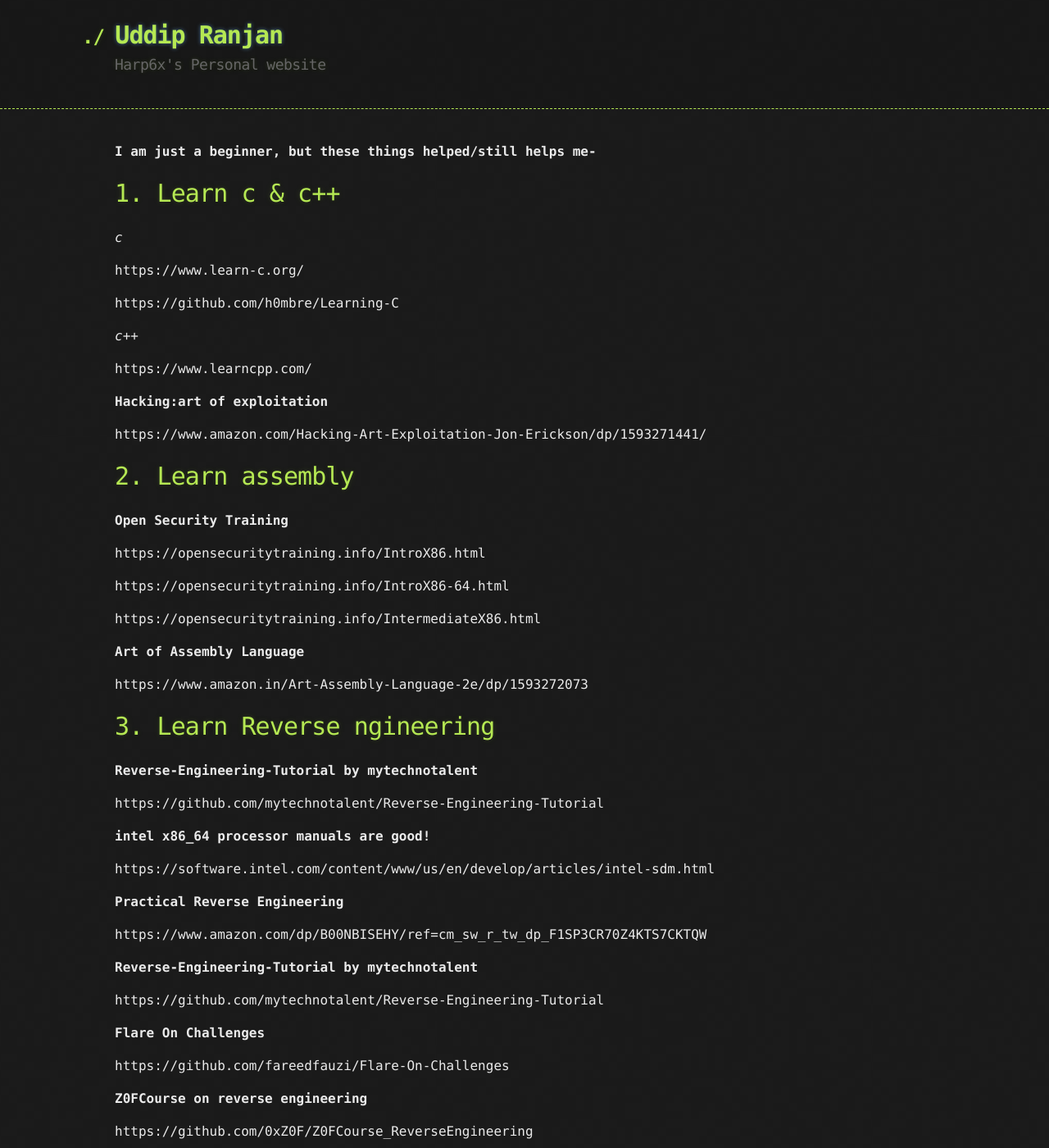
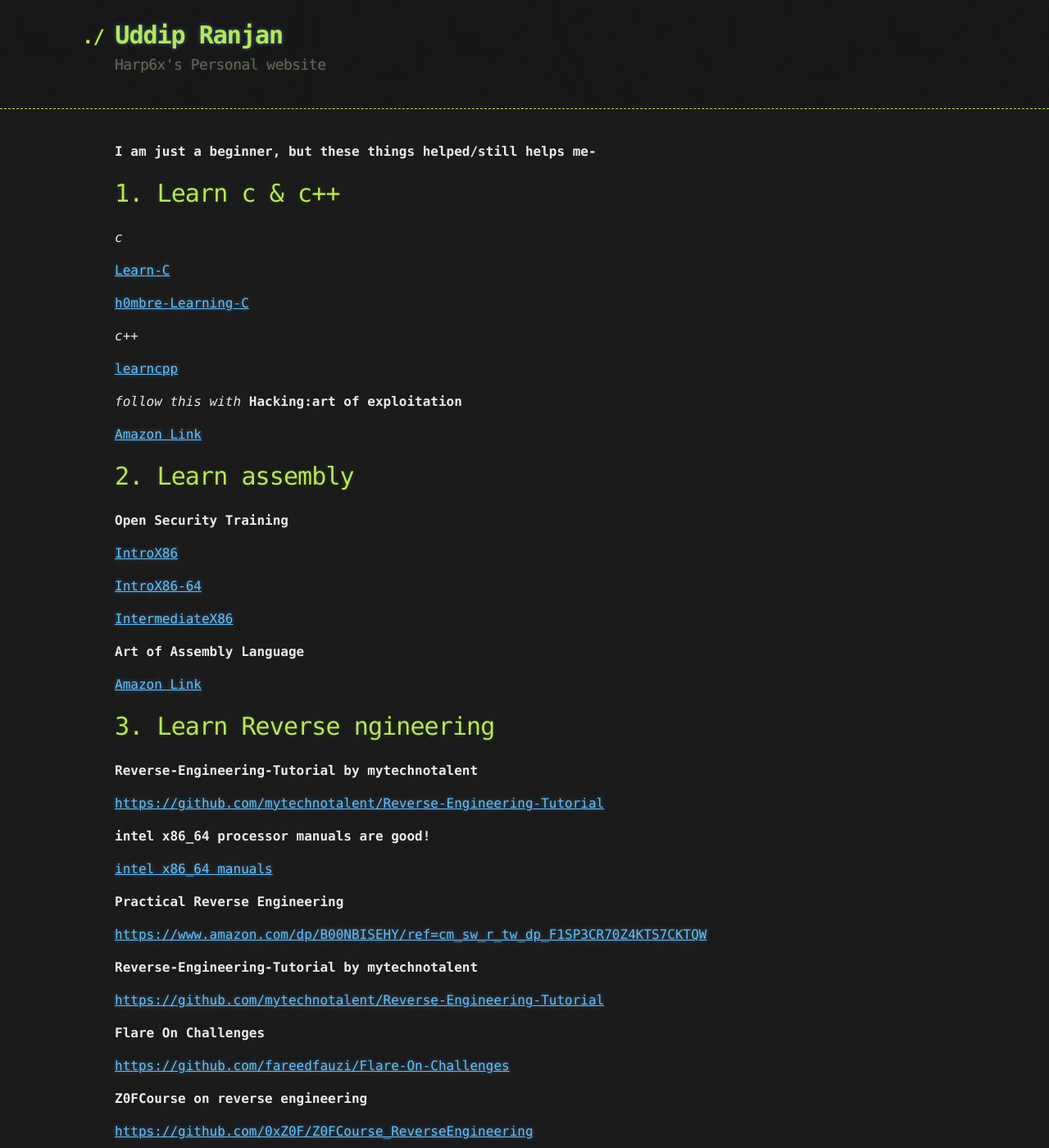
Before and after one commit to Harp6x/harp6x.github.io, a Jekyll site: the page built from posts/0_to_malware_analyst.md, in a window 1280 px wide and 1400 px high. Shown: the whole window at 82% size. Built offline with Jekyll 4.4.1, drawn with Linux system fonts in a browser that asks for light colours; our own code applies the rules of GitHub Pages for plain Markdown files; some of the changed text lies outside the part shown.

Commit message:
Update 0_to_malware_analyst.md

```diff
--- a/posts/0_to_malware_analyst.md
+++ b/posts/0_to_malware_analyst.md
@@ -5,32 +5,32 @@
 
 *c*
 
-https://www.learn-c.org/
+[Learn-C](https://www.learn-c.org/)
 
-https://github.com/h0mbre/Learning-C
+[h0mbre-Learning-C](https://github.com/h0mbre/Learning-C)
 
 *c++*
 
-https://www.learncpp.com/
+[learncpp](https://www.learncpp.com/)
 
-**Hacking:art of exploitation**
+*follow this with* **Hacking:art of exploitation**
 
-https://www.amazon.com/Hacking-Art-Exploitation-Jon-Erickson/dp/1593271441/
+[Amazon Link](https://www.amazon.com/Hacking-Art-Exploitation-Jon-Erickson/dp/1593271441/)
 
 # 2. Learn assembly
 
 **Open Security Training**
 
-https://opensecuritytraining.info/IntroX86.html
+[IntroX86](https://opensecuritytraining.info/IntroX86.html)
 
-https://opensecuritytraining.info/IntroX86-64.html
+[IntroX86-64](https://opensecuritytraining.info/IntroX86-64.html)
 
-https://opensecuritytraining.info/IntermediateX86.html
+[IntermediateX86](https://opensecuritytraining.info/IntermediateX86.html)
 
 
 **Art of Assembly Language**
 
-https://www.amazon.in/Art-Assembly-Language-2e/dp/1593272073
+[Amazon Link](https://www.amazon.in/Art-Assembly-Language-2e/dp/1593272073)
 
 
 
@@ -38,43 +38,43 @@ https://www.amazon.in/Art-Assembly-Language-2e/dp/1593272073
 
 **Reverse-Engineering-Tutorial by mytechnotalent**
 
-https://github.com/mytechnotalent/Reverse-Engineering-Tutorial
+[https://github.com/mytechnotalent/Reverse-Engineering-Tutorial](https://github.com/mytechnotalent/Reverse-Engineering-Tutorial)
 
 
 
 **intel x86_64 processor manuals are good!**
 
-https://software.intel.com/content/www/us/en/develop/articles/intel-sdm.html
+[intel x86_64 manuals](https://software.intel.com/content/www/us/en/develop/articles/intel-sdm.html)
 
 
 
 **Practical Reverse Engineering**
 
-https://www.amazon.com/dp/B00NBISEHY/ref=cm_sw_r_tw_dp_F1SP3CR70Z4KTS7CKTQW
+[https://www.amazon.com/dp/B00NBISEHY/ref=cm_sw_r_tw_dp_F1SP3CR70Z4KTS7CKTQW](https://www.amazon.com/dp/B00NBISEHY/ref=cm_sw_r_tw_dp_F1SP3CR70Z4KTS7CKTQW)
 
 
 
 **Reverse-Engineering-Tutorial by mytechnotalent**
 
-https://github.com/mytechnotalent/Reverse-Engineering-Tutorial
+[https://github.com/mytechnotalent/Reverse-Engineering-Tutorial](https://github.com/mytechnotalent/Reverse-Engineering-Tutorial)
 
 
 
 **Flare On Challenges**
 
-https://github.com/fareedfauzi/Flare-On-Challenges
+[https://github.com/fareedfauzi/Flare-On-Challenges](https://github.com/fareedfauzi/Flare-On-Challenges)
 
 
 
 **Z0FCourse on reverse engineering**
 
-https://github.com/0xZ0F/Z0FCourse\_ReverseEngineering
+[https://github.com/0xZ0F/Z0FCourse\_ReverseEngineering](https://github.com/0xZ0F/Z0FCourse\_ReverseEngineering)
 
 
 
 **Reverse engineering and binary exploitation**
 
-https://github.com/guyinatuxedo/nightmare
+[https://github.com/guyinatuxedo/nightmare](https://github.com/guyinatuxedo/nightmare)
 
 
 
```
Also changed, not shown: other parts of posts/0_to_malware_analyst.md (+5 -6 lines).
